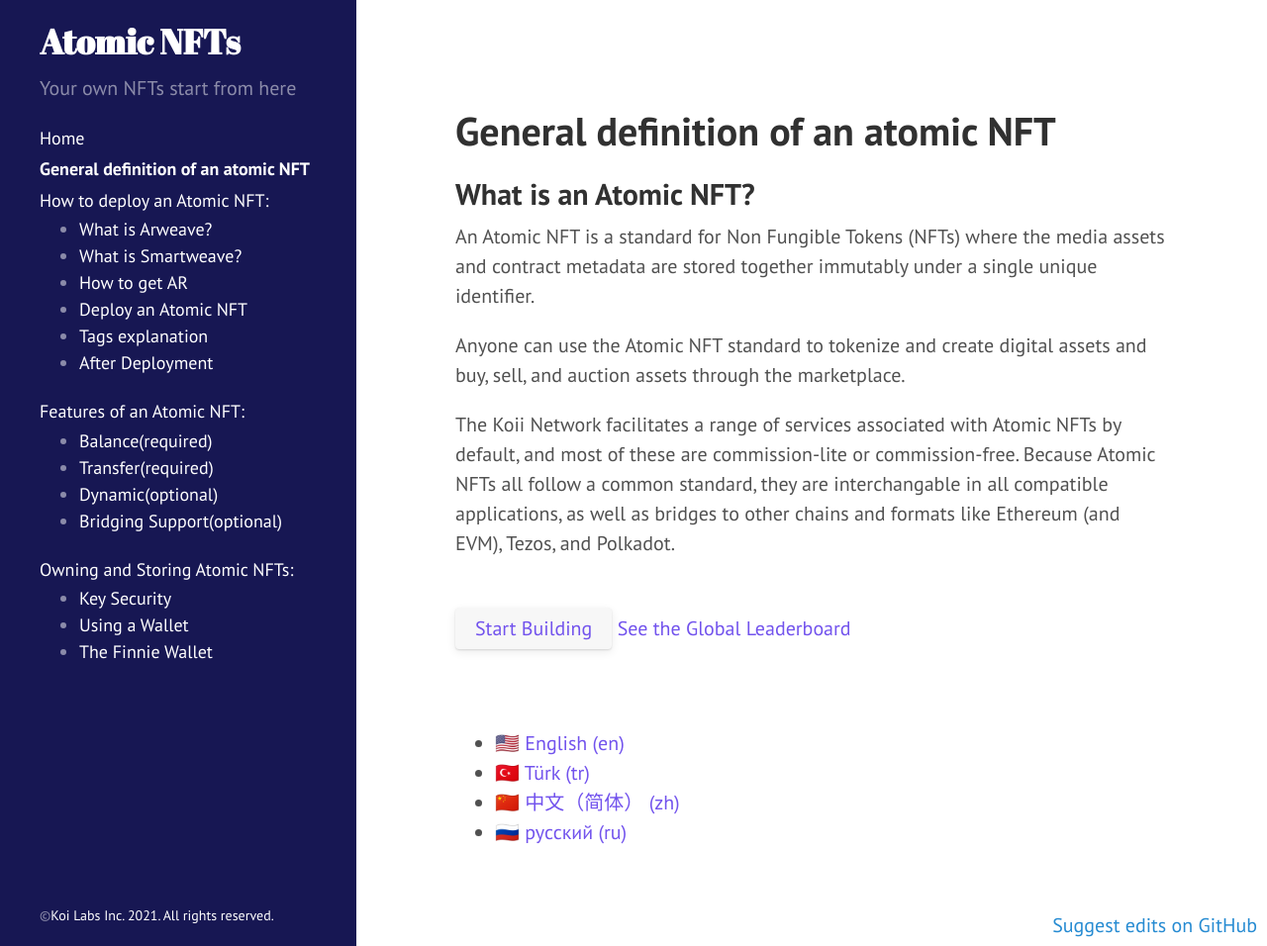
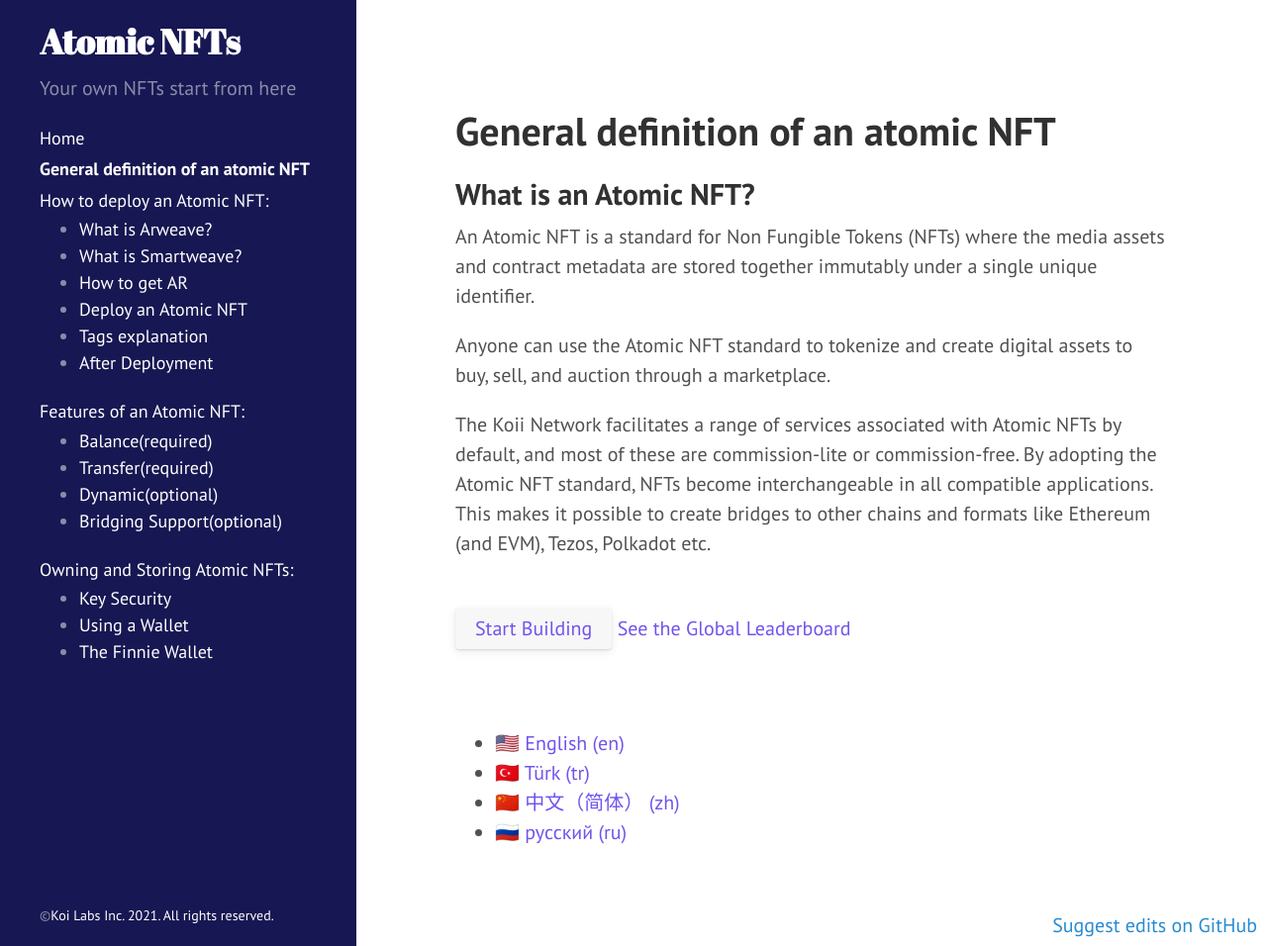
Before and after one commit to atomic-nfts/site, a Jekyll site: the page built from en/General-definition-of-an-atomic-NFT.md, in a window 1280 px wide and 956 px high. Shown: the whole window at 99% size. Built offline with Jekyll 4.4.1, drawn with Linux system fonts in a browser that asks for light colours; nearby versions of some CDN libraries.

Commit message:
Update General-definition-of-an-atomic-NFT.md

```diff
--- a/en/General-definition-of-an-atomic-NFT.md
+++ b/en/General-definition-of-an-atomic-NFT.md
@@ -14,9 +14,9 @@
 
 An Atomic NFT is a standard for Non Fungible Tokens (NFTs) where the media assets and contract metadata are stored together immutably under a single unique identifier.
 
-Anyone can use the Atomic NFT standard to tokenize and create digital assets and buy, sell, and auction assets through the marketplace.
+Anyone can use the Atomic NFT standard to tokenize and create digital assets to buy, sell, and auction through a marketplace.
 
-The Koii Network facilitates a range of services associated with Atomic NFTs by default, and most of these are commission-lite or commission-free. Because Atomic NFTs all follow a common standard, they are interchangable in all compatible applications, as well as bridges to other chains and formats like Ethereum (and EVM), Tezos, and Polkadot.
+The Koii Network facilitates a range of services associated with Atomic NFTs by default, and most of these are commission-lite or commission-free. By adopting the Atomic NFT standard, NFTs become interchangeable in all compatible applications. This makes it possible to create bridges to other chains and formats like Ethereum (and EVM), Tezos, Polkadot etc.
 
 <br>
 [Start Building](/en/How-to-deploy-an-Atomic-NFT){: .btn .btn-primary .fs-5 .mb-4 .mb-md-0 .mr-2 } [See the Global Leaderboard](https://koi.rocks)
```
